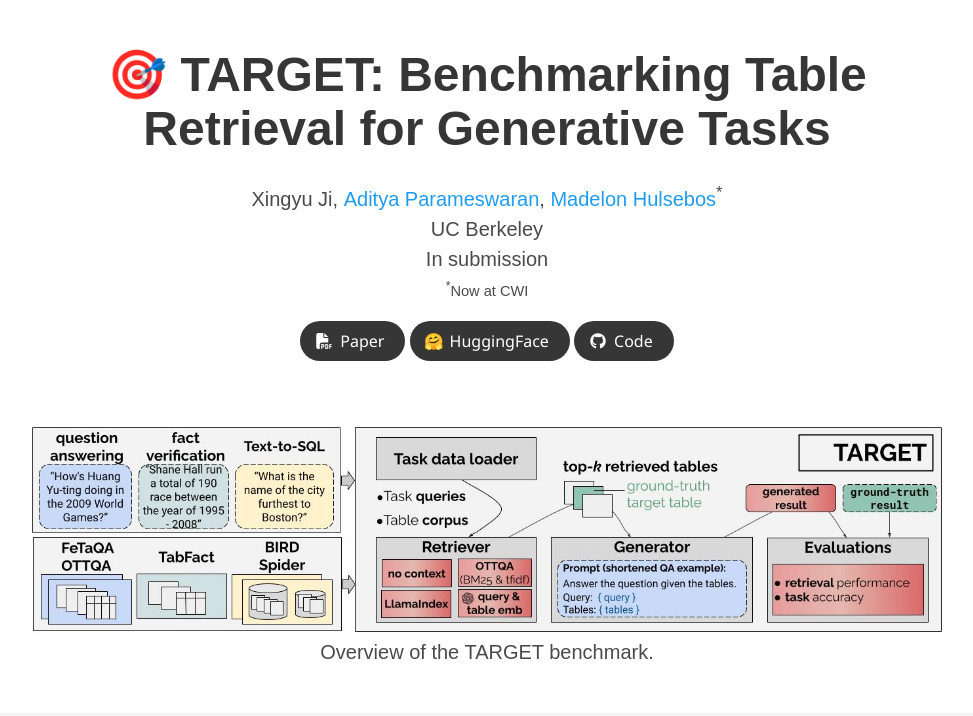
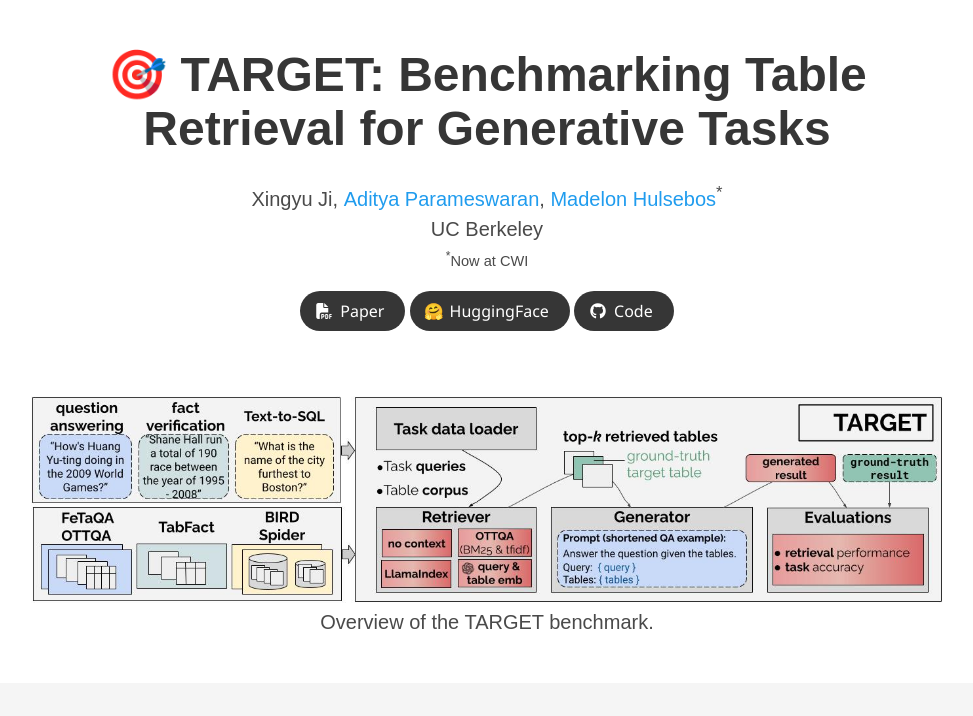
Before and after one commit to target-benchmark/target-benchmark.github.io, a plain HTML site: page index.html in a window 1280 px wide. Shown: the top 716 px of the page, without its empty margins (153-1126 px from the left). Drawn offline with nearby package versions, Linux system fonts and the light colour scheme; some icons are missing; a web font is replaced by a local one.

Commit message:
Update index.html

```diff
--- a/index.html
+++ b/index.html
@@ -56,7 +56,7 @@
               </div>
 
             <div class="is-size-5 publication-authors">
-                <span class="author-block">UC Berkeley<br>In submission</span>
+                <span class="author-block">UC Berkeley</span>
                 <span class="eql-cntrb"><small><br><sup>*</sup>Now at CWI</small></span>
                </div>
 
```
